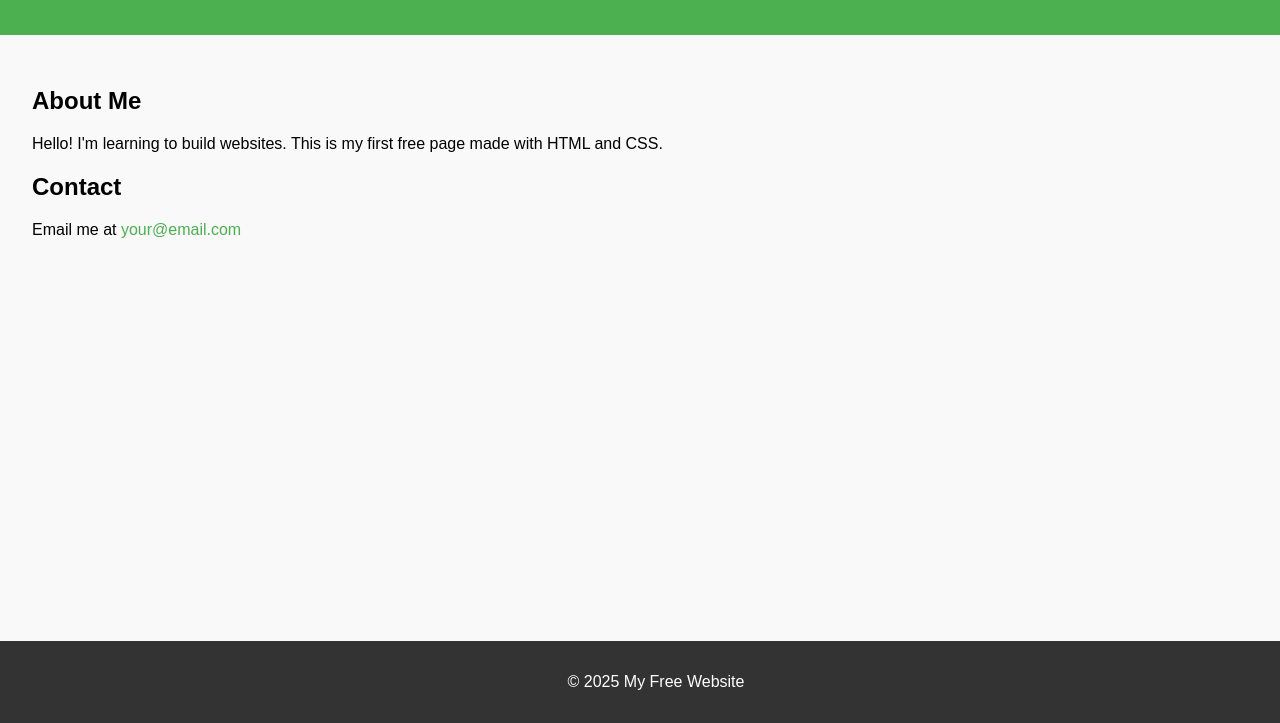
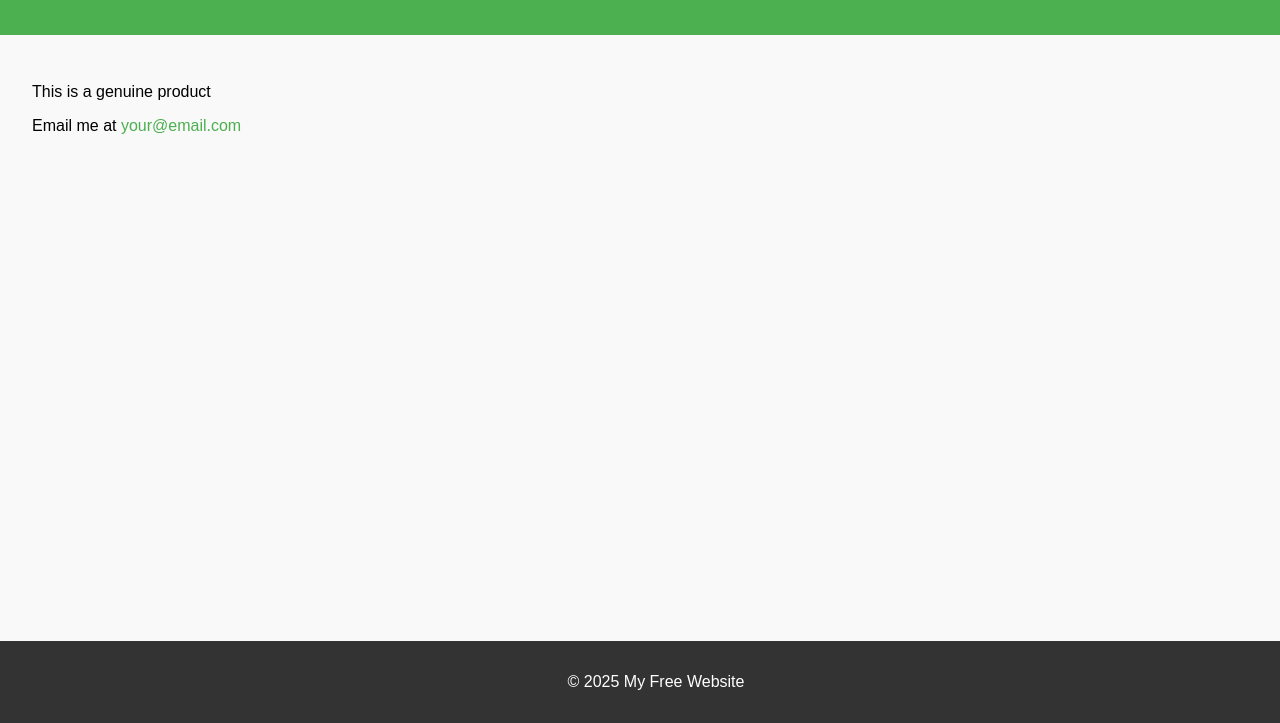
Before and after one commit to Lokukumar/VerifyProduct, a plain HTML site: page index.html in a window 1280 px wide. Shown: the part 77-800 px from the top of the page. Drawn offline with Linux system fonts and the light colour scheme.

Commit message:
Update index.html

```diff
--- a/index.html
+++ b/index.html
@@ -42,10 +42,7 @@
   </header>
 
   <main>
-    <h2>About Me</h2>
-    <p>Hello! I'm learning to build websites. This is my first free page made with HTML and CSS.</p>
-
-    <h2>Contact</h2>
+    <p>This is a genuine product</p>
     <p>Email me at <a href="mailto:your@email.com">your@email.com</a></p>
   </main>
 
```
